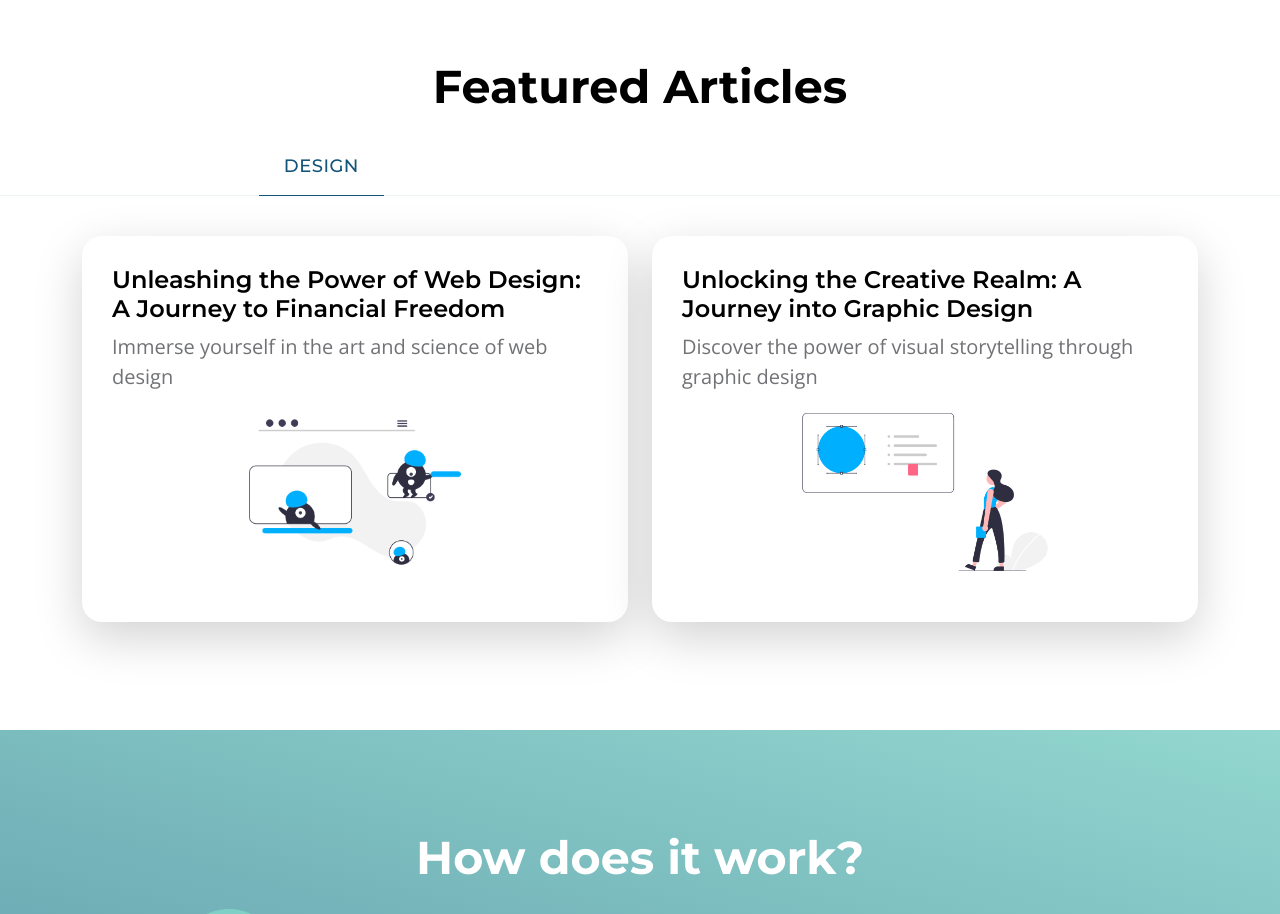
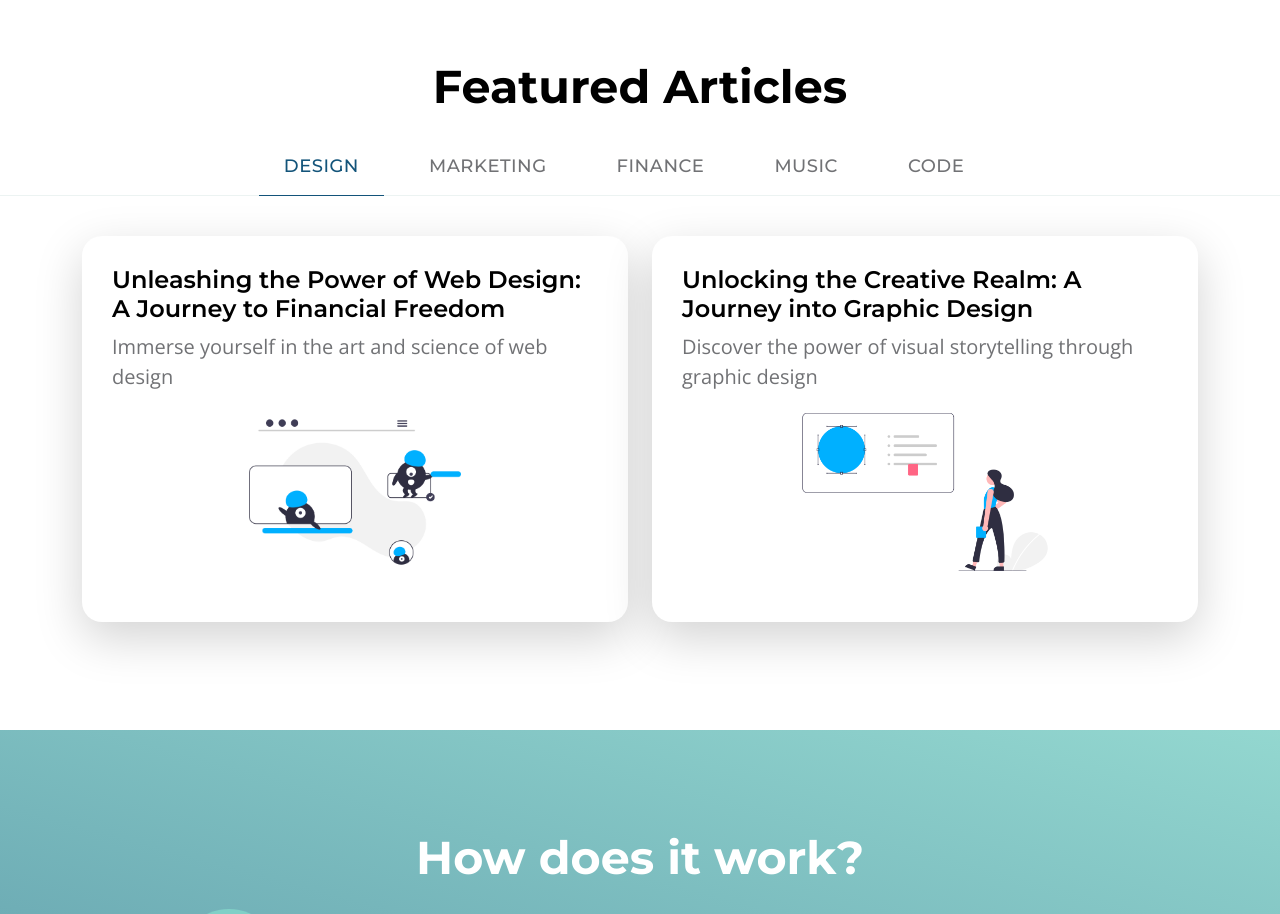
Before and after one commit to nathaniel-fruni/simple-article-platform, a Vue app: page / in a window 1280 px wide. Shown: the part 1120-2034 px from the top of the page. Built offline with nearby package versions, Linux system fonts and the light colour scheme.

Commit message:
Update HomeView.vue

```diff
--- a/src/views/HomeView.vue
+++ b/src/views/HomeView.vue
@@ -239,6 +239,10 @@ export default {
     display: none;
 }
 
+.nav-link {
+  color: #717275;
+}
+
 .nav-link.active{
     border-bottom-color: var(--primary-color);
     color: var(--primary-color);
```
